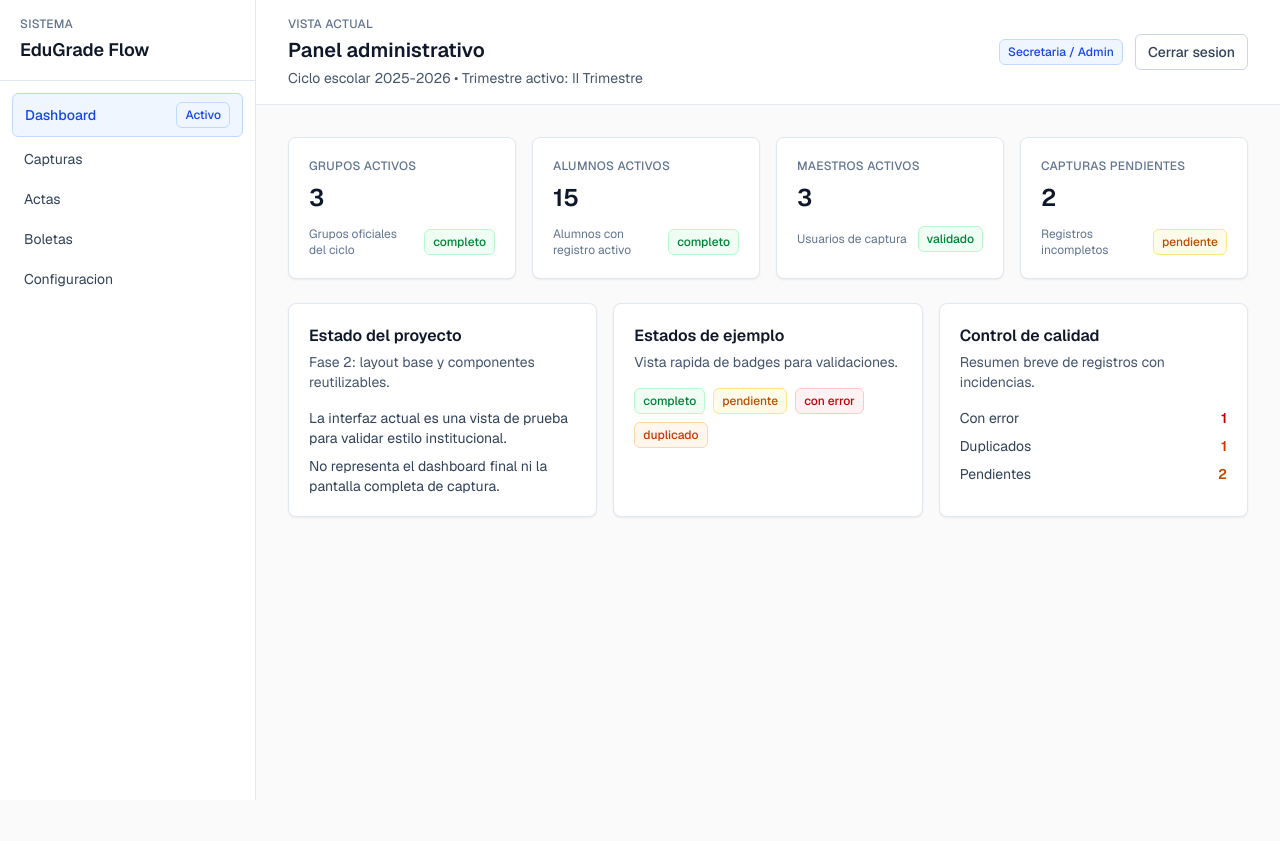
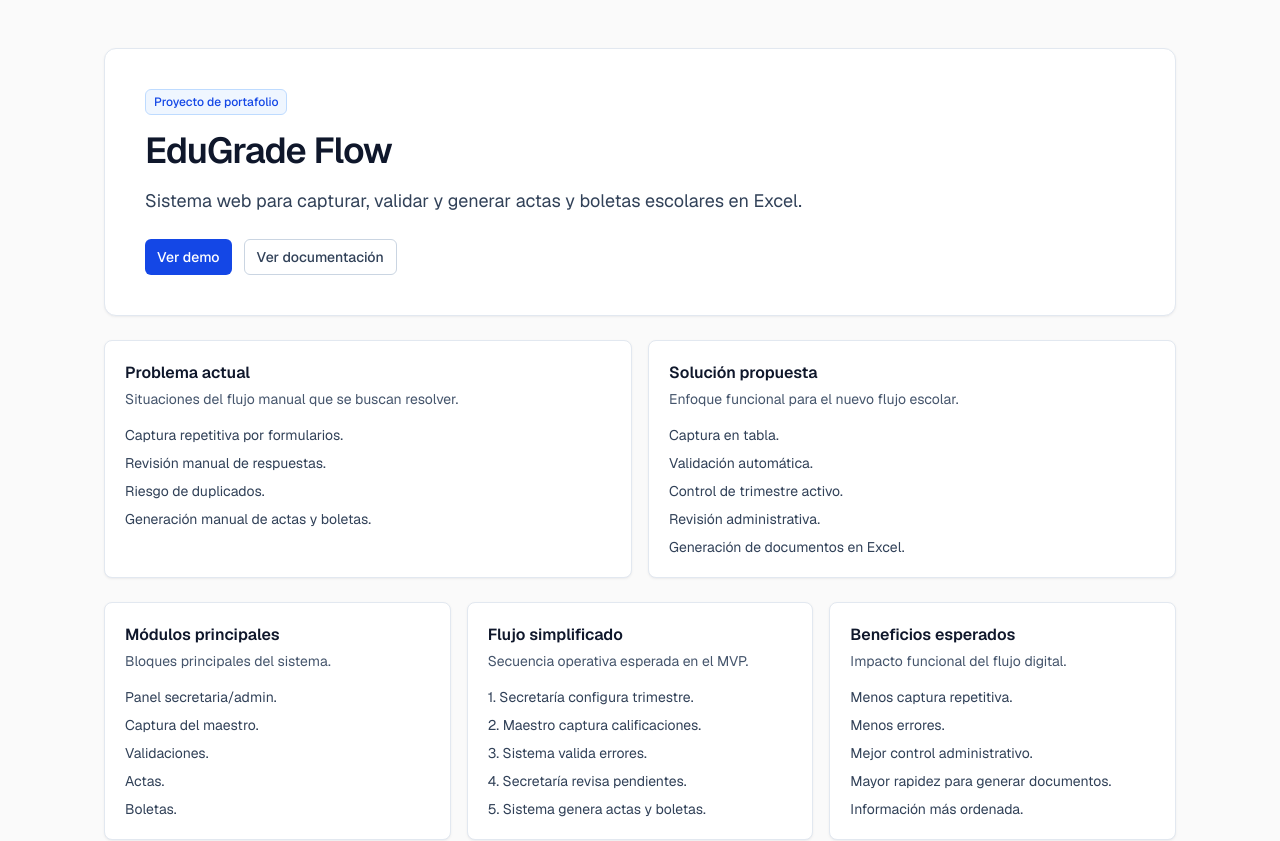
Before and after one commit to 4GeeksAcademy/edugrade-flow, a Next.js app: page / in a window 1280 px wide. Shown: the top 841 px of the page. Before the commit the page ends 800 px from the top, so only its background shows below. Built offline with nearby package versions, Linux system fonts and the light colour scheme.

Commit message:
navegacion demo

```diff
--- a/src/app/page.tsx
+++ b/src/app/page.tsx
@@ -1,91 +1,103 @@
-import { AppShell } from "@/components/layout/AppShell";
+import { Badge } from "@/components/ui/Badge";
+import { Button } from "@/components/ui/Button";
 import { Card } from "@/components/ui/Card";
-import { MetricCard } from "@/components/ui/MetricCard";
-import { StatusBadge } from "@/components/ui/StatusBadge";
-import {
-  gradeEntries,
-  officialGroups,
-  students,
-  teachers,
-  terms,
-} from "@/data";
 
 export default function Home() {
-  const activeTerm = terms.find((term) => term.status === "active");
-  const pendingGrades = gradeEntries.filter((entry) => entry.status === "pendiente").length;
-  const errorGrades = gradeEntries.filter((entry) => entry.status === "con error").length;
-  const duplicatedGrades = gradeEntries.filter(
-    (entry) => entry.status === "duplicado",
-  ).length;
+  return (
+    <div className="min-h-screen bg-zinc-50 text-slate-900">
+      <main className="mx-auto w-full max-w-6xl px-6 py-10 lg:px-10 lg:py-12">
+        <section className="rounded-xl border border-slate-200 bg-white p-7 shadow-sm shadow-slate-900/5 lg:p-10">
+          <div className="max-w-3xl">
+            <Badge tone="blue">Proyecto de portafolio</Badge>
+            <h1 className="mt-4 text-3xl font-semibold tracking-tight text-slate-900 lg:text-4xl">
+              EduGrade Flow
+            </h1>
+            <p className="mt-4 text-base leading-7 text-slate-700 lg:text-lg">
+              Sistema web para capturar, validar y generar actas y boletas escolares en Excel.
+            </p>
 
-  return (
-    <AppShell
-      topbarTitle="Panel administrativo"
-      topbarSubtitle={`Ciclo escolar 2025-2026 • Trimestre activo: ${activeTerm?.name ?? "Sin trimestre activo"}`}
-    >
-      <div className="space-y-6">
-        <section className="grid grid-cols-4 gap-4">
-          <MetricCard
-            title="Grupos activos"
-            value={officialGroups.filter((group) => group.isActive).length}
-            helperText="Grupos oficiales del ciclo"
-            status="completo"
-          />
-          <MetricCard
-            title="Alumnos activos"
-            value={students.filter((student) => student.isActive).length}
-            helperText="Alumnos con registro activo"
-            status="completo"
-          />
-          <MetricCard
-            title="Maestros activos"
-            value={teachers.filter((teacher) => teacher.isActive).length}
-            helperText="Usuarios de captura"
-            status="validado"
-          />
-          <MetricCard
-            title="Capturas pendientes"
-            value={pendingGrades}
-            helperText="Registros incompletos"
-            status={pendingGrades > 0 ? "pendiente" : "completo"}
-          />
+            <div className="mt-6 flex flex-wrap gap-3">
+              <Button href="/demo">Ver demo</Button>
+              <Button variant="secondary">Ver documentación</Button>
+            </div>
+          </div>
         </section>
 
-        <section className="grid grid-cols-3 gap-4">
-          <Card title="Estado del proyecto" description="Fase 2: layout base y componentes reutilizables.">
-            <div className="space-y-2 text-sm text-slate-700">
-              <p>La interfaz actual es una vista de prueba para validar estilo institucional.</p>
-              <p>No representa el dashboard final ni la pantalla completa de captura.</p>
+        <section className="mt-6 grid gap-4 lg:grid-cols-2">
+          <Card title="Problema actual" description="Situaciones del flujo manual que se buscan resolver.">
+            <ul className="space-y-2 text-sm text-slate-700">
+              <li>Captura repetitiva por formularios.</li>
+              <li>Revisión manual de respuestas.</li>
+              <li>Riesgo de duplicados.</li>
+              <li>Generación manual de actas y boletas.</li>
+            </ul>
+          </Card>
+
+          <Card title="Solución propuesta" description="Enfoque funcional para el nuevo flujo escolar.">
+            <ul className="space-y-2 text-sm text-slate-700">
+              <li>Captura en tabla.</li>
+              <li>Validación automática.</li>
+              <li>Control de trimestre activo.</li>
+              <li>Revisión administrativa.</li>
+              <li>Generación de documentos en Excel.</li>
+            </ul>
+          </Card>
+        </section>
+
+        <section className="mt-6 grid gap-4 lg:grid-cols-3">
+          <Card title="Módulos principales" description="Bloques principales del sistema.">
+            <ul className="space-y-2 text-sm text-slate-700">
+              <li>Panel secretaria/admin.</li>
+              <li>Captura del maestro.</li>
+              <li>Validaciones.</li>
+              <li>Actas.</li>
+              <li>Boletas.</li>
+            </ul>
+          </Card>
+
+          <Card title="Flujo simplificado" description="Secuencia operativa esperada en el MVP.">
+            <ol className="space-y-2 text-sm text-slate-700">
+              <li>1. Secretaría configura trimestre.</li>
+              <li>2. Maestro captura calificaciones.</li>
+              <li>3. Sistema valida errores.</li>
+              <li>4. Secretaría revisa pendientes.</li>
+              <li>5. Sistema genera actas y boletas.</li>
+            </ol>
+          </Card>
+
+          <Card title="Beneficios esperados" description="Impacto funcional del flujo digital.">
+            <ul className="space-y-2 text-sm text-slate-700">
+              <li>Menos captura repetitiva.</li>
+              <li>Menos errores.</li>
+              <li>Mejor control administrativo.</li>
+              <li>Mayor rapidez para generar documentos.</li>
+              <li>Información más ordenada.</li>
+            </ul>
+          </Card>
+        </section>
+
+        <section className="mt-6 grid gap-4 lg:grid-cols-[2fr_1fr]">
+          <Card title="Estado del proyecto" description="Estatus actual de avance para el portafolio.">
+            <ul className="space-y-2 text-sm text-slate-700">
+              <li>Documentación completada.</li>
+              <li>Datos ficticios creados.</li>
+              <li>Base visual creada.</li>
+              <li>Siguiente paso: pantallas funcionales.</li>
+            </ul>
+          </Card>
+
+          <Card title="Aviso de datos ficticios" description="Protección de información.">
+            <p className="text-sm leading-6 text-slate-700">
+              Este proyecto no usa datos reales ni información sensible de institución,
+              alumnos o maestros.
+            </p>
+            <div className="mt-4 flex flex-wrap gap-2">
+              <Badge tone="green">Datos ficticios</Badge>
+              <Badge tone="slate">Uso académico</Badge>
             </div>
           </Card>
-
-          <Card title="Estados de ejemplo" description="Vista rapida de badges para validaciones.">
-            <div className="flex flex-wrap gap-2">
-              <StatusBadge status="completo" />
-              <StatusBadge status="pendiente" />
-              <StatusBadge status="con error" />
-              <StatusBadge status="duplicado" />
-            </div>
-          </Card>
-
-          <Card title="Control de calidad" description="Resumen breve de registros con incidencias.">
-            <dl className="space-y-2 text-sm text-slate-700">
-              <div className="flex items-center justify-between">
-                <dt>Con error</dt>
-                <dd className="font-semibold text-red-700">{errorGrades}</dd>
-              </div>
-              <div className="flex items-center justify-between">
-                <dt>Duplicados</dt>
-                <dd className="font-semibold text-orange-700">{duplicatedGrades}</dd>
-              </div>
-              <div className="flex items-center justify-between">
-                <dt>Pendientes</dt>
-                <dd className="font-semibold text-amber-700">{pendingGrades}</dd>
-              </div>
-            </dl>
-          </Card>
         </section>
-      </div>
-    </AppShell>
+      </main>
+    </div>
   );
 }
--- a/src/components/layout/AppShell.tsx
+++ b/src/components/layout/AppShell.tsx
@@ -7,16 +7,24 @@ type AppShellProps = {
   children: ReactNode;
   topbarTitle: string;
   topbarSubtitle?: string;
+  roleLabel?: string;
+  activeModule?: "Dashboard" | "Capturas" | "Actas" | "Boletas" | "Configuración";
 };
 
-export function AppShell({ children, topbarTitle, topbarSubtitle }: AppShellProps) {
+export function AppShell({
+  children,
+  topbarTitle,
+  topbarSubtitle,
+  roleLabel,
+  activeModule,
+}: AppShellProps) {
   return (
     <div className="min-h-screen bg-zinc-50 text-slate-900">
-      <div className="mx-auto flex min-h-screen w-full min-w-[1200px]">
-        <Sidebar systemName="EduGrade Flow" />
+      <div className="mx-auto flex min-h-screen w-full">
+        <Sidebar systemName="EduGrade Flow" activeModule={activeModule} />
 
         <div className="flex min-w-0 flex-1 flex-col">
-          <Topbar title={topbarTitle} subtitle={topbarSubtitle} />
+          <Topbar title={topbarTitle} subtitle={topbarSubtitle} roleLabel={roleLabel} />
           <main className="flex-1 p-8">{children}</main>
         </div>
       </div>
--- a/src/components/layout/Sidebar.tsx
+++ b/src/components/layout/Sidebar.tsx
@@ -2,6 +2,7 @@ import { Badge } from "@/components/ui/Badge";
 
 type SidebarProps = {
   systemName: string;
+  activeModule?: (typeof modules)[number];
 };
 
 const modules = [
@@ -9,10 +10,10 @@ const modules = [
   "Capturas",
   "Actas",
   "Boletas",
-  "Configuracion",
+  "Configuración",
 ] as const;
 
-export function Sidebar({ systemName }: SidebarProps) {
+export function Sidebar({ systemName, activeModule = "Dashboard" }: SidebarProps) {
   return (
     <aside className="hidden h-screen w-64 shrink-0 border-r border-slate-200 bg-white lg:flex lg:flex-col">
       <div className="border-b border-slate-200 px-5 py-4">
@@ -21,8 +22,8 @@ export function Sidebar({ systemName }: SidebarProps) {
       </div>
 
       <nav className="flex-1 space-y-1 p-3">
-        {modules.map((item, index) => {
-          const isActive = index === 0;
+        {modules.map((item) => {
+          const isActive = item === activeModule;
 
           return (
             <button
--- a/src/components/layout/Topbar.tsx
+++ b/src/components/layout/Topbar.tsx
@@ -4,9 +4,14 @@ import { Badge } from "@/components/ui/Badge";
 type TopbarProps = {
   title: string;
   subtitle?: string;
+  roleLabel?: string;
 };
 
-export function Topbar({ title, subtitle }: TopbarProps) {
+export function Topbar({
+  title,
+  subtitle,
+  roleLabel = "Secretaría / Admin",
+}: TopbarProps) {
   return (
     <header className="sticky top-0 z-10 border-b border-slate-200 bg-white/95 px-8 py-4 backdrop-blur-sm">
       <div className="flex items-center justify-between gap-4">
@@ -17,8 +22,8 @@ export function Topbar({ title, subtitle }: TopbarProps) {
         </div>
 
         <div className="flex items-center gap-3">
-          <Badge tone="blue">Secretaria / Admin</Badge>
-          <Button variant="secondary">Cerrar sesion</Button>
+          <Badge tone="blue">{roleLabel}</Badge>
+          <Button variant="secondary">Cambiar rol</Button>
         </div>
       </div>
     </header>
--- a/src/components/ui/Button.tsx
+++ b/src/components/ui/Button.tsx
@@ -1,10 +1,25 @@
-import type { ButtonHTMLAttributes } from "react";
+import Link from "next/link";
+import type { AnchorHTMLAttributes, ButtonHTMLAttributes, ReactNode } from "react";
 
 type ButtonVariant = "primary" | "secondary" | "ghost";
 
-type ButtonProps = ButtonHTMLAttributes<HTMLButtonElement> & {
+type ButtonBaseProps = {
   variant?: ButtonVariant;
+  className?: string;
+  children: ReactNode;
 };
+
+type ButtonAsButtonProps = ButtonBaseProps &
+  ButtonHTMLAttributes<HTMLButtonElement> & {
+    href?: undefined;
+  };
+
+type ButtonAsLinkProps = ButtonBaseProps &
+  Omit<AnchorHTMLAttributes<HTMLAnchorElement>, "href"> & {
+    href: string;
+  };
+
+type ButtonProps = ButtonAsButtonProps | ButtonAsLinkProps;
 
 const variantStyles: Record<ButtonVariant, string> = {
   primary:
@@ -18,14 +33,29 @@ const variantStyles: Record<ButtonVariant, string> = {
 export function Button({
   variant = "primary",
   className = "",
-  type = "button",
   ...props
 }: ButtonProps) {
+  const buttonClassName = `inline-flex h-9 items-center justify-center rounded-md px-3 text-sm font-medium transition-colors focus-visible:outline focus-visible:outline-2 focus-visible:outline-offset-2 disabled:cursor-not-allowed disabled:opacity-60 ${variantStyles[variant]} ${className}`;
+
+  if ("href" in props && props.href) {
+    const { href, children, ...rest } = props;
+
+    return (
+      <Link href={href} className={buttonClassName} {...rest}>
+        {children}
+      </Link>
+    );
+  }
+
+  const { type = "button", children, ...rest } = props;
+
   return (
     <button
       type={type}
-      className={`inline-flex h-9 items-center justify-center rounded-md px-3 text-sm font-medium transition-colors focus-visible:outline focus-visible:outline-2 focus-visible:outline-offset-2 disabled:cursor-not-allowed disabled:opacity-60 ${variantStyles[variant]} ${className}`}
-      {...props}
-    />
+      className={buttonClassName}
+      {...rest}
+    >
+      {children}
+    </button>
   );
 }
```
Also changed, not shown: src/app/demo/admin/page.tsx (added, +70 -0 lines), src/app/demo/maestro/page.tsx (added, +46 -0 lines), src/app/demo/page.tsx (added, +48 -0 lines).
